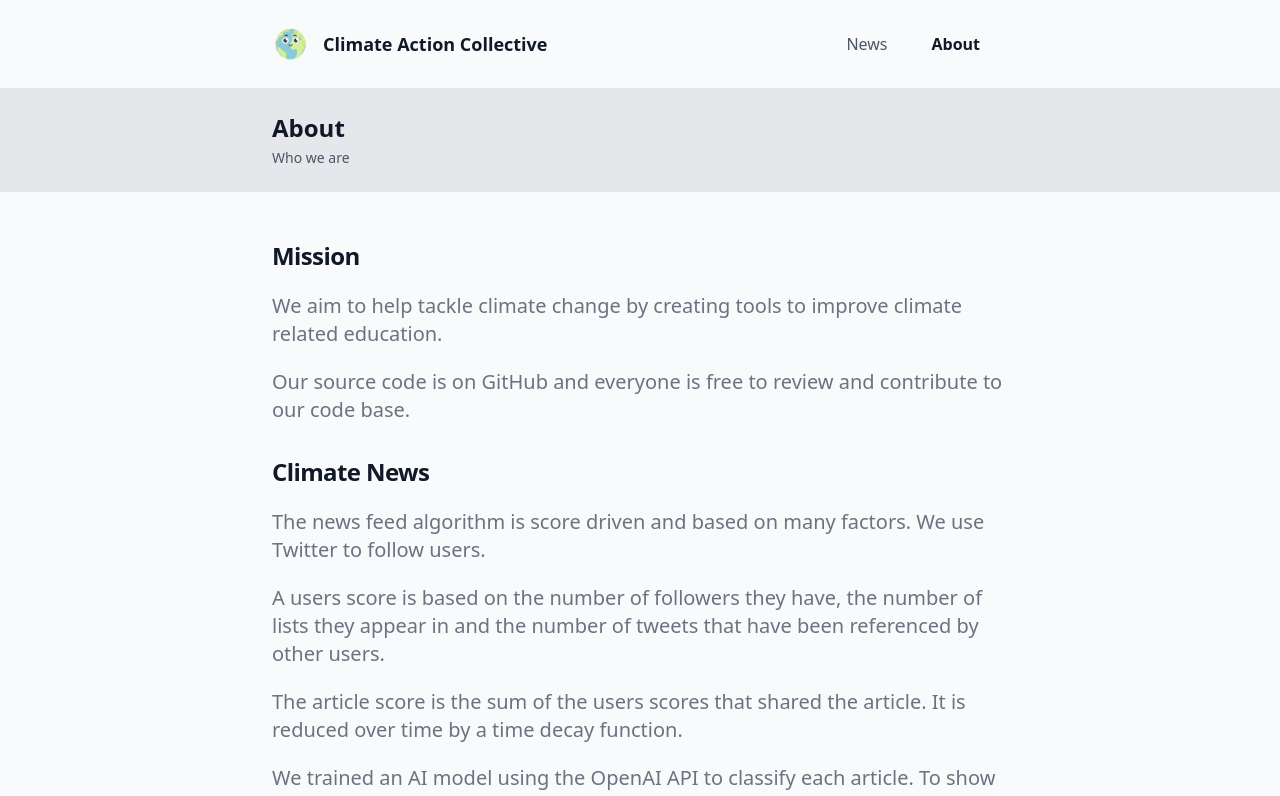
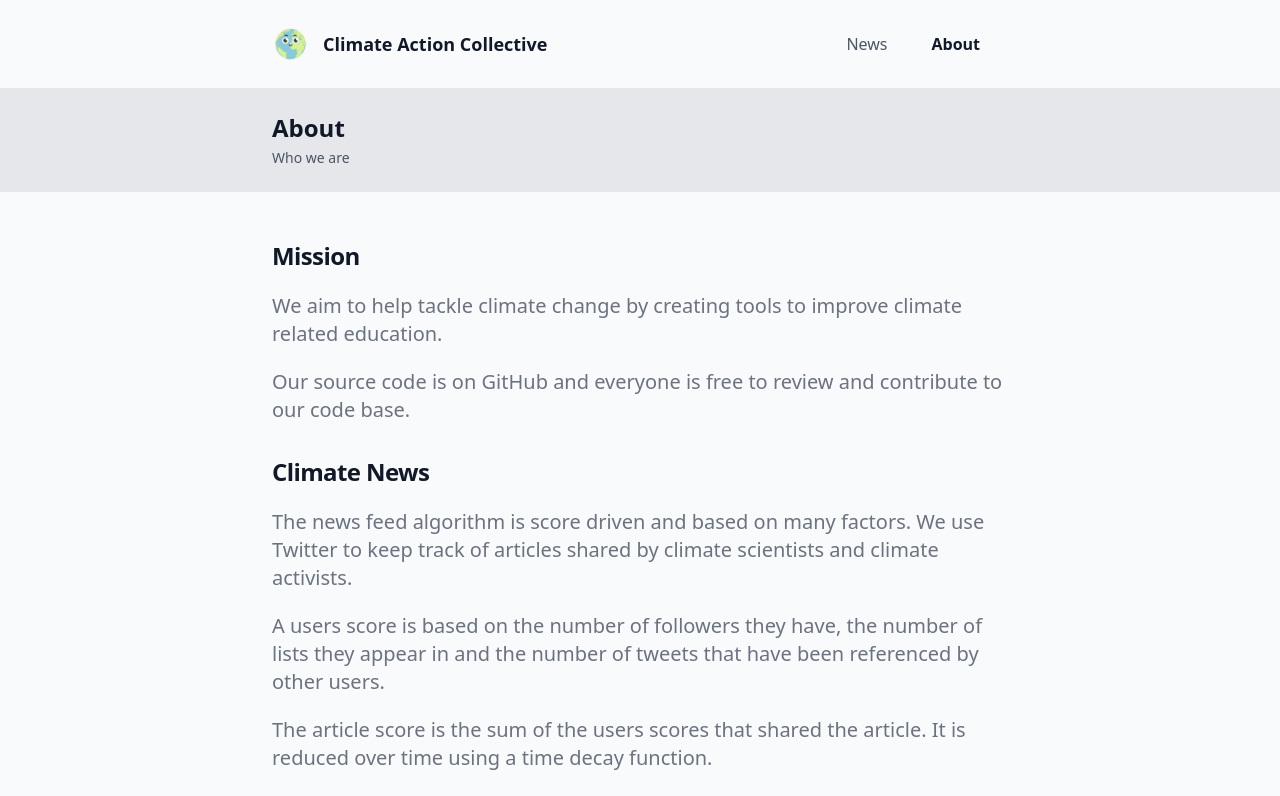
Before and after one commit to climatenews/services, a Next.js app in the folder web/: page /about in a window 1280 px wide. Shown: the top 796 px of the page. Built offline with nearby package versions, Linux system fonts and the light colour scheme.

Commit message:
About updates

```diff
--- a/web/components/feature/about_content.tsx
+++ b/web/components/feature/about_content.tsx
@@ -28,14 +28,14 @@ export default function AboutContent() {
               Climate News
             </p>
             <p className="mx-auto mt-5 max-w-prose text-xl text-gray-500">
-              The news feed algorithm is score driven and based on many factors. We use Twitter to follow users.
+              The news feed algorithm is score driven and based on many factors. We use Twitter to keep track of articles shared by climate scientists and climate activists.
             </p>
             <p className="mx-auto mt-5 max-w-prose text-xl text-gray-500">
               A users score is based on the number of followers they have, the number of lists they appear in and the number of
               tweets that have been referenced by other users.
             </p>
             <p className="mx-auto mt-5 max-w-prose text-xl text-gray-500">
-              The article score is the sum of the users scores that shared the article. It is reduced over time by a time decay function.
+              The article score is the sum of the users scores that shared the article. It is reduced over time using a time decay function.
             </p>
             <p className="mx-auto mt-5 max-w-prose text-xl text-gray-500">
               We trained an AI model using the{" "}
```
